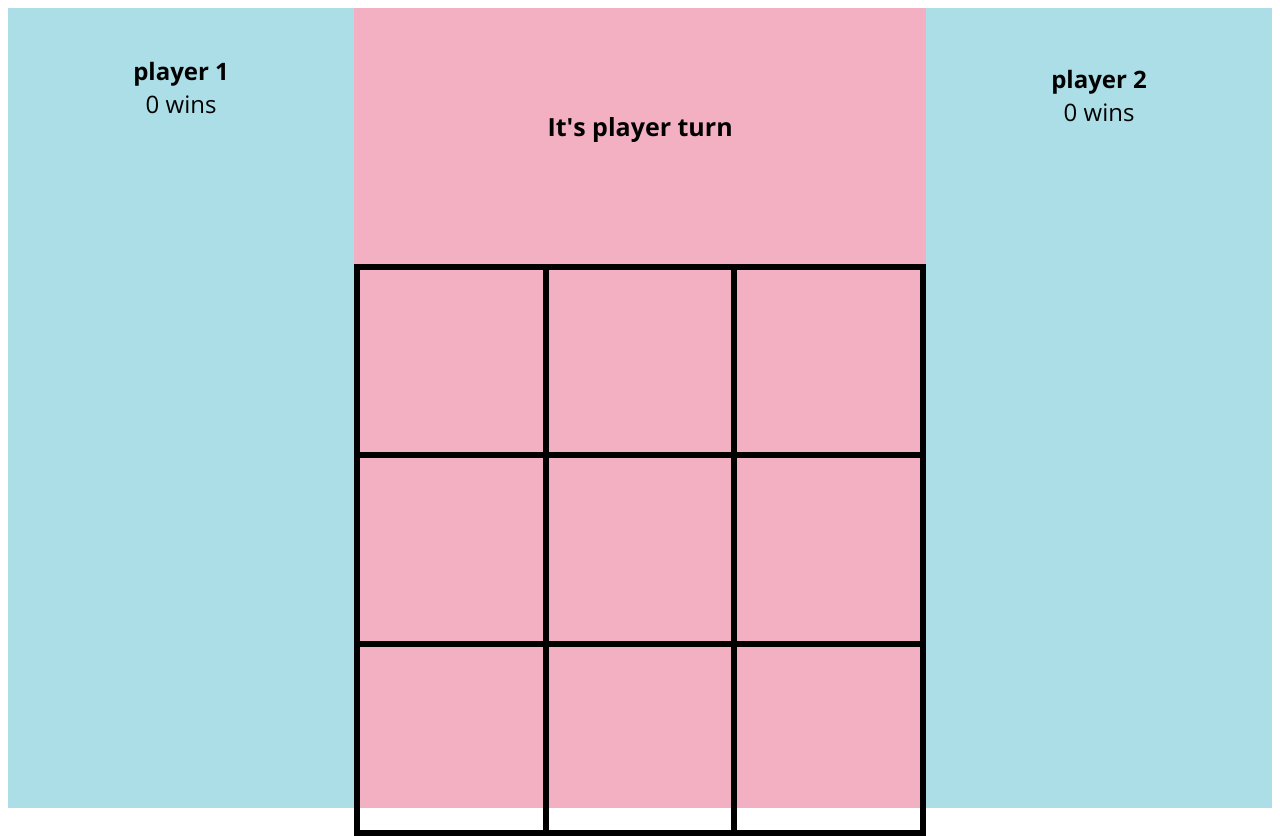
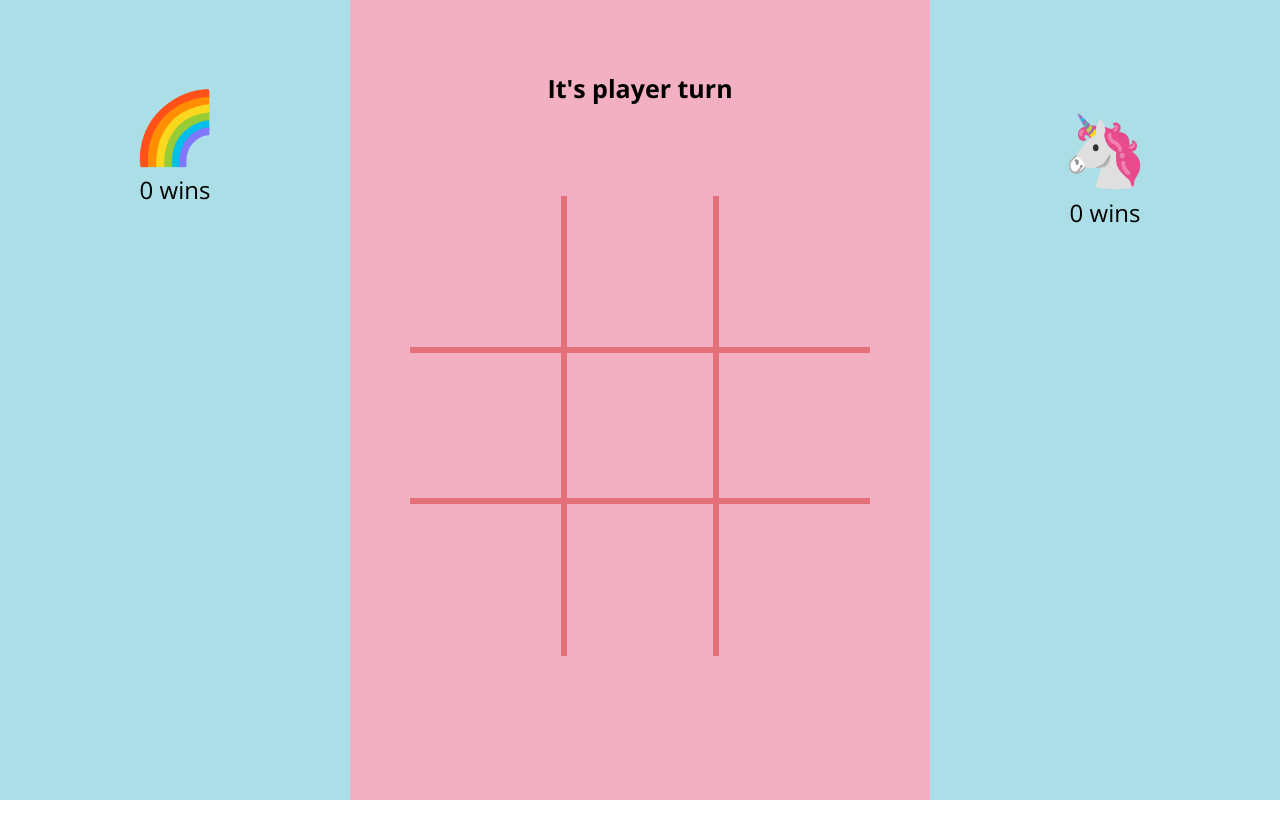
Before and after one commit to camianderson/rainbow-challenge, a plain HTML site: page index.html in a window 1280 px wide. After the commit the page ends 800 px from the top, so only its background shows below. Drawn offline with nearby package versions, Linux system fonts and the light colour scheme.

Commit message:
Finish the game board

```diff
--- a/index.html
+++ b/index.html
@@ -10,11 +10,12 @@
 <body>
   <main>
     <div class="player-1">
-        <h1>player 1</h1>
+        <h1>🌈</h1>
             <p>0 wins</p>
     </div>
     <section>
         <h2>It's player turn</h2>
+        <div class="game-table">
         <table>
           <tr>
             <td class="top1"></td>
@@ -32,9 +33,10 @@
             <td class="bottom3"></td>
           </tr>
         </table>
+      </div>
     </section>
     <div class= "player-2">
-        <h3>player 2</h3>
+        <h3>🦄</h3>
             <p>0 wins</p>
     </div>
   </main>
--- a/style.css
+++ b/style.css
@@ -1,6 +1,7 @@
 body {
     height:100vh;
     font-family: 'Open Sans';
+    margin: 0px;
 }
 
 main {
@@ -11,8 +12,6 @@ main {
     width: 100%;
     height: 100%;
     background-color: #ABDEE6;
-
-
 }
 
 section {
@@ -32,40 +31,54 @@ section {
     flex-direction: column;
     align-items: center;
     padding: 30px;
-
 }
 
 h1, h3 {
-    font-size: 24px;
+    font-size: 70px;
     margin-bottom: 0;
 }
 
 h2 {
     font-size: 25px;
-    padding: 80px;
+    padding: 50px;
 }
 
 p {
     font-size: 24px;
     margin-top: 0;
 }
+
+.game-table {
+    display: flex;
+    width: 500px;
+    height: 500px;
+}
+
 table {
     width: 100%;
     border-collapse:collapse;
     margin: 20px;
-  }
+}
 
-  td {
+td {
     width: 33.3%;
-    border: 6px solid black;
-  }
+    border: 6px solid #E4717A;
+}
 
-  td:after {
-    content: "";
-    display: block;
-    margin-top: 100%;
-  }
+.top1, .mid1, .bottom1 {
+    border-left-color: transparent;
+    border-top-color: transparent;
+}
 
-  td {
-    border: 6px solid black;
-  }
+.top2 {
+    border-top-color: transparent;
+}
+
+.top3, .mid3, .bottom3 {
+    border-right-color: transparent;
+    border-top-color: transparent;
+}
+
+.bottom1, .bottom2, .bottom3 {
+    border-bottom-color: transparent;
+}
```
